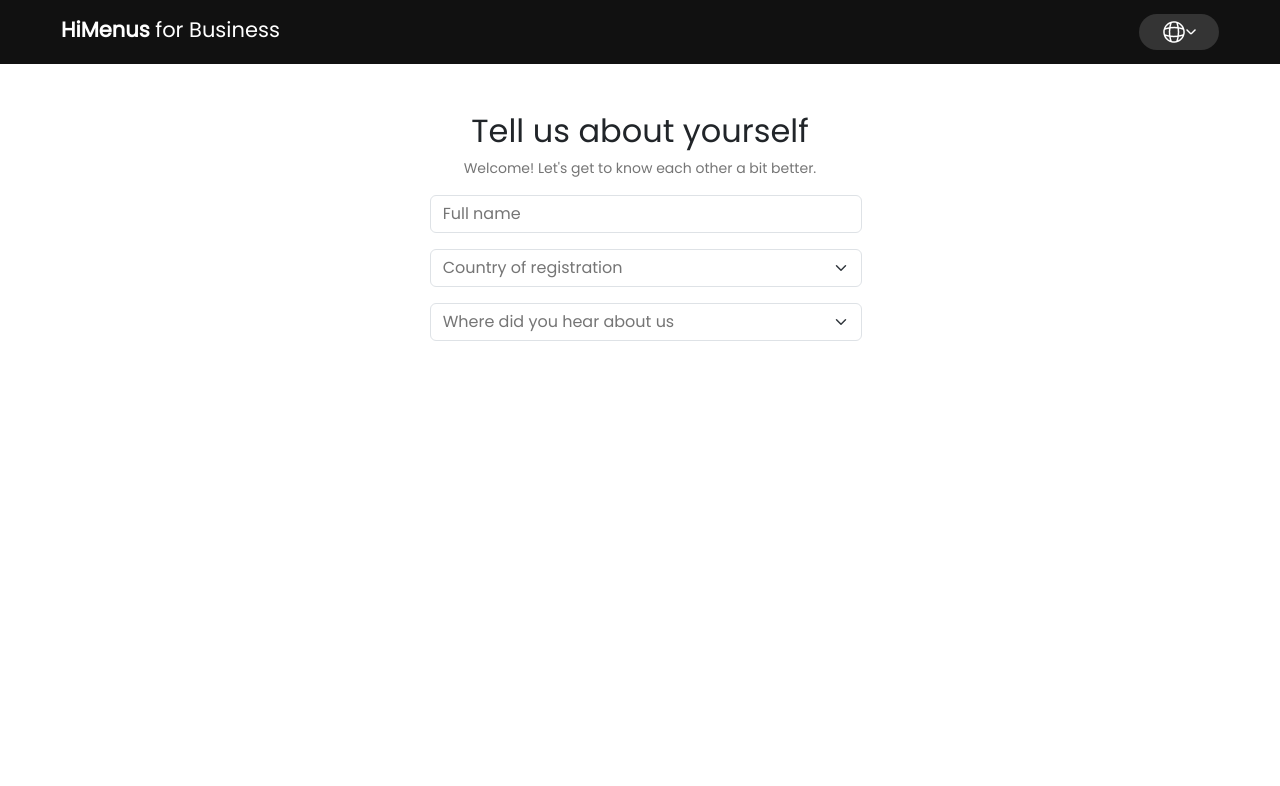
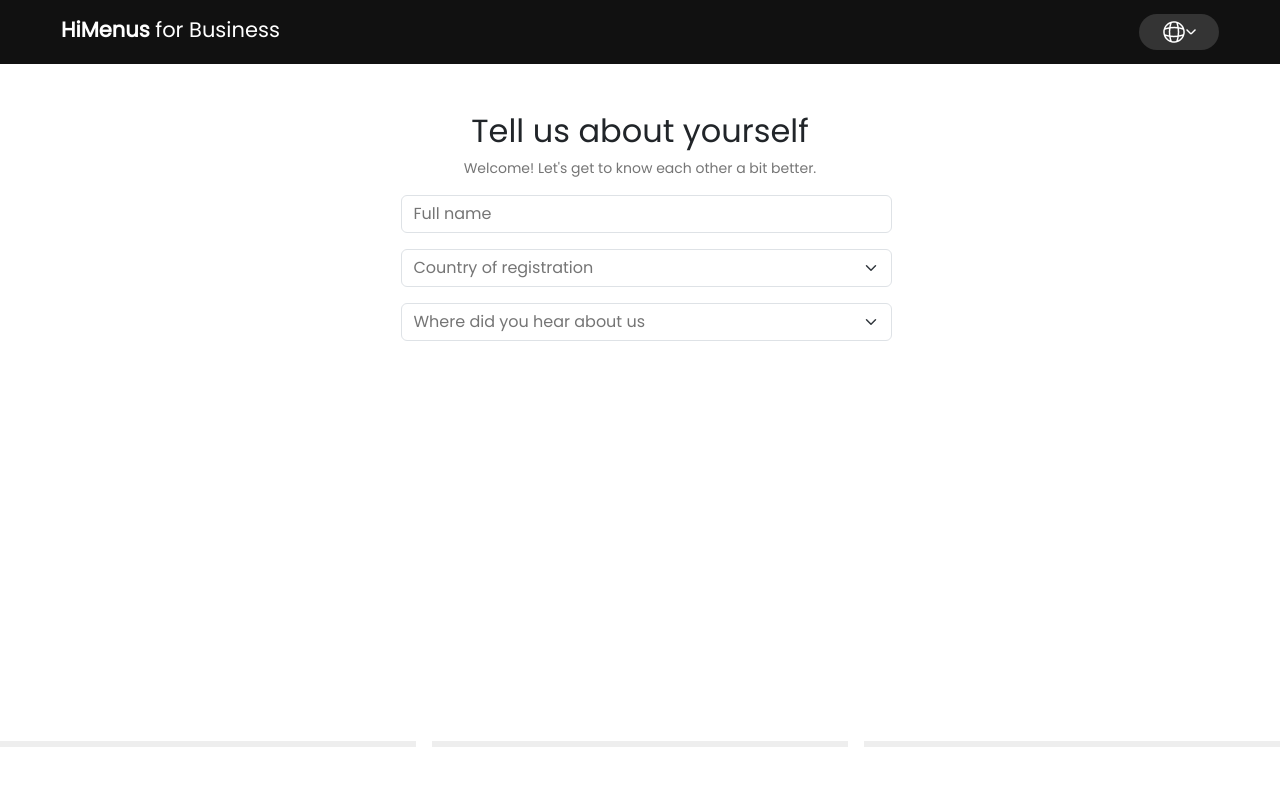
Before and after one commit to HaiderMalik12/multistep-signup-angular, an Angular app: page /about in a window 1280 px wide. Shown: the top 786 px of the page. Built offline with nearby package versions, Linux system fonts and the light colour scheme.

Commit message:
render border on the bottom

```diff
--- a/src/app/about-form.component.css
+++ b/src/app/about-form.component.css
@@ -15,3 +15,15 @@ input::placeholder,
 select {
   color: var(--color-grey);
 }
+
+.bottom-border-container {
+  margin-top: 24rem;
+}
+
+.bottom-border {
+  padding: 3px;
+  background-color: #eeeeee;
+}
+
+@media (max-width: 500px) {
+}
--- a/src/app/about-form.component.ts
+++ b/src/app/about-form.component.ts
@@ -5,7 +5,7 @@ import { Component } from '@angular/core';
   standalone: true,
   imports: [],
   template: `
-    <div class="container mt-5">
+    <div class="container-fluid mt-5">
       <div class="row">
         <h2 class="about-title text-center">Tell us about yourself</h2>
       </div>
@@ -45,15 +45,20 @@ import { Component } from '@angular/core';
               aria-label="Where did you hear about us"
             >
               <option selected>Where did you hear about us</option>
-              <option value="USA">USA</option>
-              <option value="UK">UK</option>
-              <option value="Japan">Japan</option>
+              <option value="USA">Google</option>
+              <option value="UK">Referral</option>
+              <option value="Japan">LinkedIn</option>
             </select>
           </div>
         </div>
 
         <!-- <button type="submit" class="btn btn-primary">Submit</button> -->
       </form>
+      <div class="row gap-3 bottom-border-container">
+        <div class="col bottom-border "></div>
+        <div class="col bottom-border "></div>
+        <div class="col bottom-border "></div>
+      </div>
     </div>
   `,
   styleUrl: './about-form.component.css',
```
